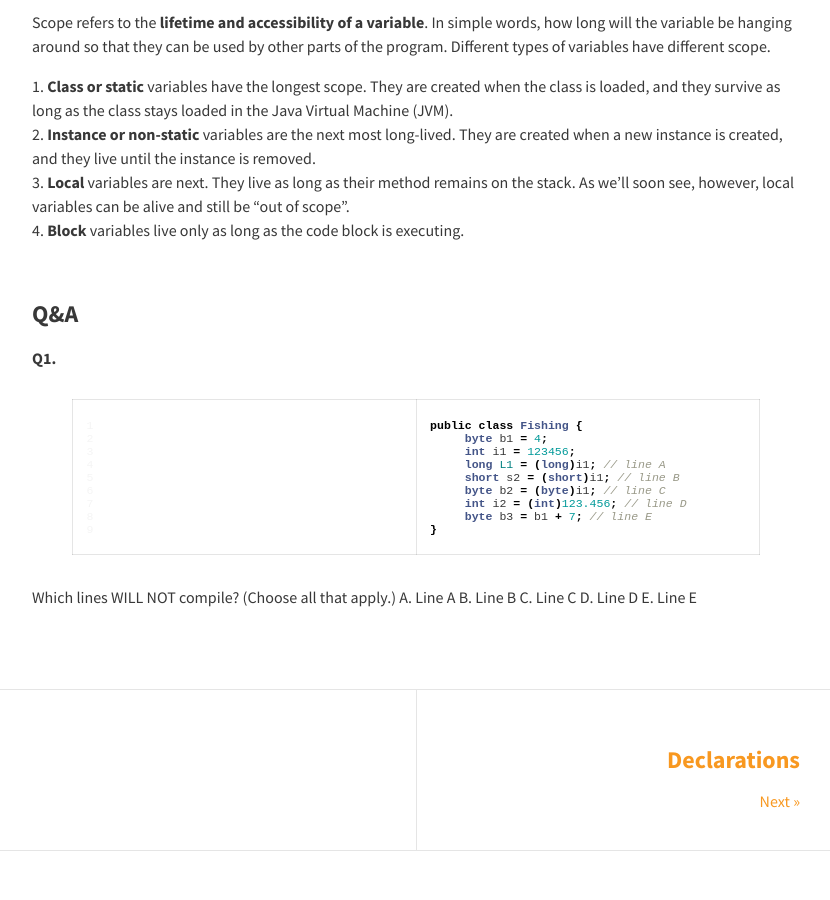
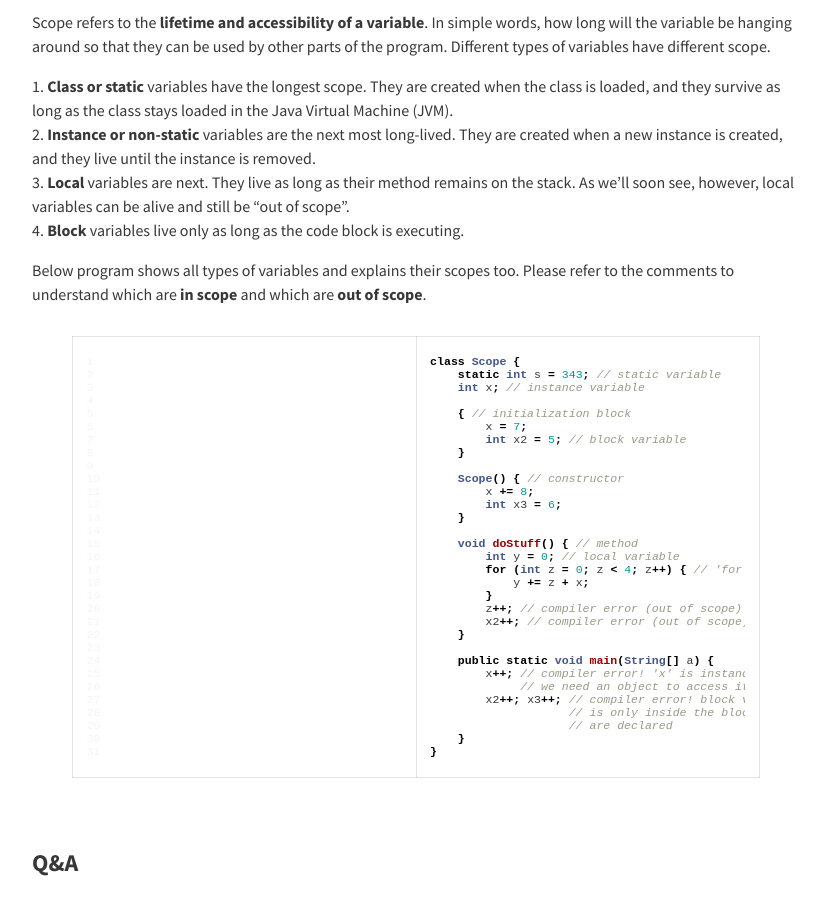
Before and after one commit to rampatra/JavaNotes, a Jekyll site: the page built from _posts/2015-05-14-variables-and-literals.md, in a window 1280 px wide and 900 px high, scrolled down 6627 px. Shown: the whole window, without its empty margins (224-1054 px from the left). Built offline with Jekyll 4.4.1, drawn with Linux system fonts in a browser that asks for light colours; nearby versions of some CDN libraries; comment, search, counter and statistics services are not loaded.

Commit message:
added content

```diff
--- a/_posts/2015-05-14-variables-and-literals.md
+++ b/_posts/2015-05-14-variables-and-literals.md
@@ -376,7 +376,42 @@ and they live until the instance is removed.
 local variables can be alive and still be "out of scope".
 4. __Block__ variables live only as long as the code block is executing.
 
+Below program shows all types of variables and explains their scopes too. Please refer to the comments to understand which
+are __in scope__ and which are __out of scope__.
 
+{% highlight java linenos %}
+class Scope {
+    static int s = 343; // static variable
+    int x; // instance variable
+
+    { // initialization block
+        x = 7;
+        int x2 = 5; // block variable
+    }
+
+    Scope() { // constructor
+        x += 8;
+        int x3 = 6;
+    }
+
+    void doStuff() { // method
+        int y = 0; // local variable
+        for (int z = 0; z < 4; z++) { // 'for' code block
+            y += z + x;
+        }
+        z++; // compiler error (out of scope)
+        x2++; // compiler error (out of scope)
+    }
+
+    public static void main(String[] a) {
+        x++; // compiler error! 'x' is instance variable, so
+             // we need an object to access it
+        x2++; x3++; // compiler error! block variables scope
+                    // is only inside the block in which they
+                    // are declared
+    }
+}
+{% endhighlight %}
 
 
 
```
